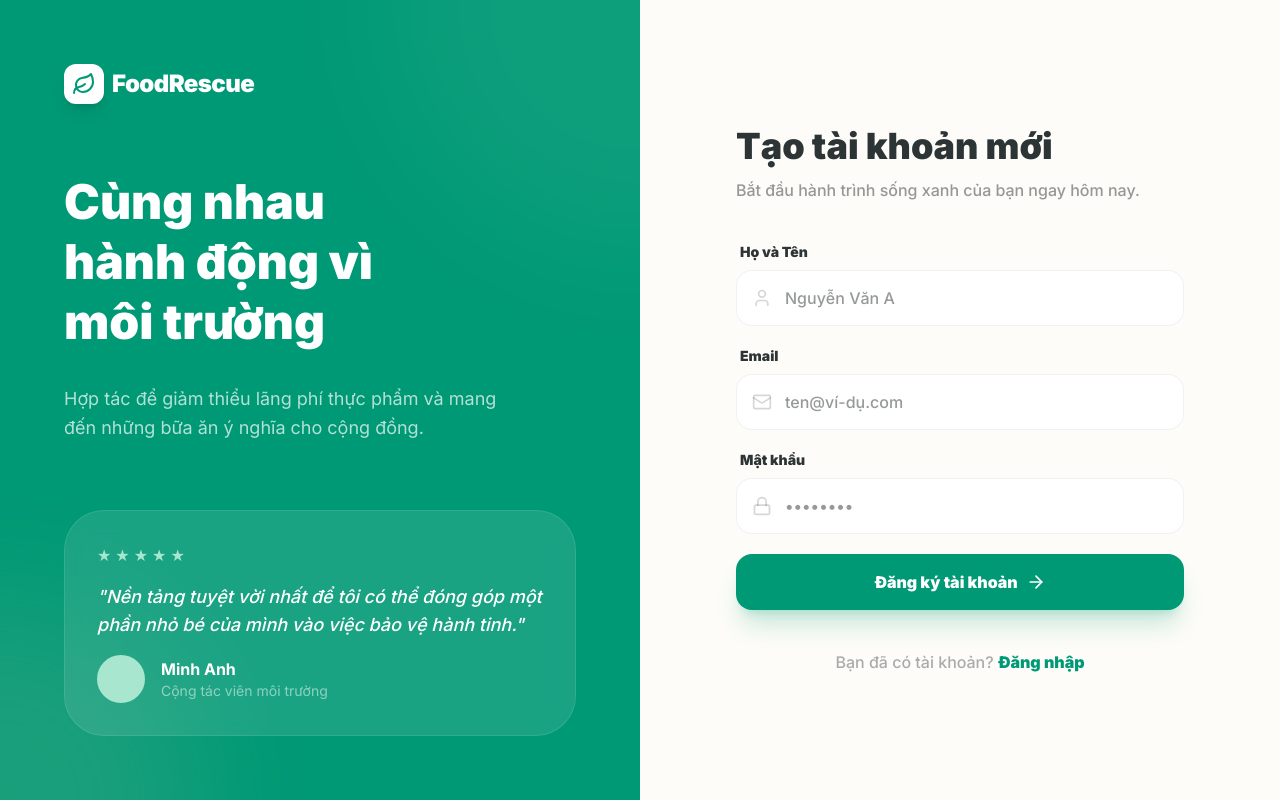
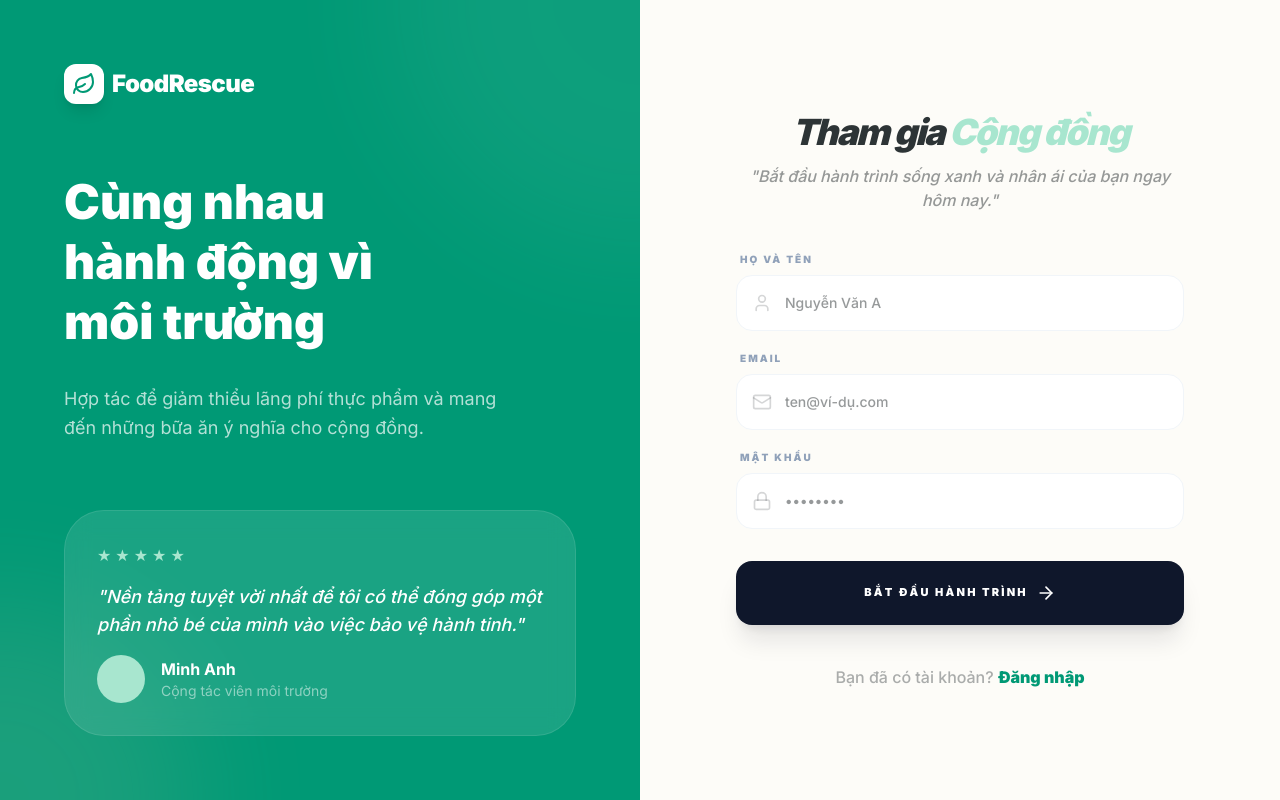
Before and after one commit to developerchidi/Food-Rescue, a Next.js app: page /register in a window 1280 px wide. Built offline with nearby package versions, Linux system fonts and the light colour scheme.

Commit message:
feat: re-design marketplace, add pagination, and strengthen security

```diff
--- a/src/app/(auth)/register/page.tsx
+++ b/src/app/(auth)/register/page.tsx
@@ -44,19 +44,22 @@ export default function RegisterPage() {
 
   return (
     <AuthLayout>
-      <div className="mb-10">
-        <h1 className="text-4xl font-black text-[#2d3436] mb-3">Tạo tài khoản mới</h1>
-        <p className="text-foreground/50 font-medium">Bắt đầu hành trình sống xanh của bạn ngay hôm nay.</p>
+      <div className="mb-10 text-center">
+        <h1 className="text-4xl font-black text-[#2d3436] mb-3 tracking-tighter italic">Tham gia <span className="text-mint-primary">Cộng đồng</span></h1>
+        <p className="text-foreground/50 font-medium italic">"Bắt đầu hành trình sống xanh và nhân ái của bạn ngay hôm nay."</p>
       </div>
 
-      <form onSubmit={handleSubmit} className="space-y-5">
+      <form onSubmit={handleSubmit} className="space-y-8">
         {error && (
           <div className="p-4 bg-red-50 border border-red-100 text-red-600 rounded-2xl text-sm font-bold animate-shake">
             {error}
           </div>
         )}
+
+
+        <div className="space-y-5">
           <div>
-          <label className="block text-sm font-black text-[#2d3436] mb-2 px-1 text-left">Họ và Tên</label>
+            <label className="block text-[10px] font-black text-slate-400 uppercase tracking-[0.2em] mb-2 px-1">Họ và Tên</label>
             <div className="relative group">
               <div className="absolute left-4 top-1/2 -translate-y-1/2 text-foreground/20 group-focus-within:text-mint-darker transition-colors">
                 <User size={20} />
@@ -66,13 +69,13 @@ export default function RegisterPage() {
                 type="text"
                 placeholder="Nguyễn Văn A"
                 required
-              className="w-full h-14 pl-12 pr-4 bg-white border border-black/5 rounded-2xl focus:outline-none focus:border-mint-primary focus:ring-4 focus:ring-mint-primary/10 transition-all font-medium"
+                className="w-full h-14 pl-12 pr-4 bg-white border border-slate-100 rounded-2xl focus:outline-none focus:border-mint-primary focus:ring-4 focus:ring-mint-primary/10 transition-all font-medium text-sm"
               />
             </div>
           </div>
 
           <div>
-          <label className="block text-sm font-black text-[#2d3436] mb-2 px-1 text-left">Email</label>
+            <label className="block text-[10px] font-black text-slate-400 uppercase tracking-[0.2em] mb-2 px-1">Email</label>
             <div className="relative group">
               <div className="absolute left-4 top-1/2 -translate-y-1/2 text-foreground/20 group-focus-within:text-mint-darker transition-colors">
                 <Mail size={20} />
@@ -82,13 +85,13 @@ export default function RegisterPage() {
                 type="email"
                 placeholder="ten@ví-dụ.com"
                 required
-              className="w-full h-14 pl-12 pr-4 bg-white border border-black/5 rounded-2xl focus:outline-none focus:border-mint-primary focus:ring-4 focus:ring-mint-primary/10 transition-all font-medium"
+                className="w-full h-14 pl-12 pr-4 bg-white border border-slate-100 rounded-2xl focus:outline-none focus:border-mint-primary focus:ring-4 focus:ring-mint-primary/10 transition-all font-medium text-sm"
               />
             </div>
           </div>
 
           <div>
-          <label className="block text-sm font-black text-[#2d3436] mb-2 px-1 text-left">Mật khẩu</label>
+            <label className="block text-[10px] font-black text-slate-400 uppercase tracking-[0.2em] mb-2 px-1">Mật khẩu</label>
             <div className="relative group">
               <div className="absolute left-4 top-1/2 -translate-y-1/2 text-foreground/20 group-focus-within:text-mint-darker transition-colors">
                 <Lock size={20} />
@@ -98,17 +101,18 @@ export default function RegisterPage() {
                 type="password"
                 placeholder="••••••••"
                 required
-              className="w-full h-14 pl-12 pr-4 bg-white border border-black/5 rounded-2xl focus:outline-none focus:border-mint-primary focus:ring-4 focus:ring-mint-primary/10 transition-all font-medium"
+                className="w-full h-14 pl-12 pr-4 bg-white border border-slate-100 rounded-2xl focus:outline-none focus:border-mint-primary focus:ring-4 focus:ring-mint-primary/10 transition-all font-medium text-sm"
               />
+            </div>
           </div>
         </div>
 
         <button
           type="submit"
           disabled={loading}
-          className="w-full h-14 text-white font-black rounded-2xl shadow-xl transition-all active:scale-[0.98] flex items-center justify-center gap-2 bg-mint-darker shadow-mint-darker/20 hover:shadow-mint-darker/30 disabled:opacity-50"
+          className="w-full h-16 text-white font-black rounded-2xl shadow-xl transition-all active:scale-[0.98] flex items-center justify-center gap-2 bg-slate-900 shadow-slate-900/10 hover:bg-slate-800 disabled:opacity-50 text-[11px] uppercase tracking-[0.2em]"
         >
-          {loading ? "Đang xử lý..." : "Đăng ký tài khoản"}
+          {loading ? "Đang xử lý..." : "Bắt đầu hành trình"}
           <ArrowRight size={20} />
         </button>
       </form>
--- a/src/app/rescue/confirm/[id]/page.tsx
+++ b/src/app/rescue/confirm/[id]/page.tsx
@@ -7,6 +7,9 @@ import RescueConfirmForm from "./RescueConfirmForm";
 import Navbar from "@/components/layout/Navbar";
 import Footer from "@/components/layout/Footer";
 
+import { auth } from "@/auth";
+import { redirect } from "next/navigation";
+
 interface ConfirmPageProps {
   params: Promise<{
     id: string;
@@ -14,7 +17,12 @@ interface ConfirmPageProps {
 }
 
 export default async function RescueConfirmPage({ params }: ConfirmPageProps) {
+  const session = await auth();
   const { id } = await params;
+
+  if (!session?.user?.id) {
+    redirect("/login");
+  }
 
   const post = await prisma.foodPost.findUnique({
     where: { id },
--- a/src/app/rescue/success/[id]/page.tsx
+++ b/src/app/rescue/success/[id]/page.tsx
@@ -7,6 +7,9 @@ import Image from "next/image";
 import Navbar from "@/components/layout/Navbar";
 import Footer from "@/components/layout/Footer";
 
+import { auth } from "@/auth";
+import { redirect } from "next/navigation";
+
 interface SuccessPageProps {
   params: Promise<{
     id: string;
@@ -14,7 +17,12 @@ interface SuccessPageProps {
 }
 
 export default async function RescueSuccessPage({ params }: SuccessPageProps) {
+  const session = await auth();
   const { id } = await params;
+
+  if (!session?.user?.id) {
+    redirect("/login");
+  }
 
   const donation = await prisma.donation.findUnique({
     where: { id },
@@ -28,6 +36,11 @@ export default async function RescueSuccessPage({ params }: SuccessPageProps) {
   });
 
   if (!donation) {
+    notFound();
+  }
+
+  // Security Check: Only the receiver can view their success page
+  if (donation.receiverId !== session.user.id) {
     notFound();
   }
 
--- a/src/components/features/marketplace/MarketplaceClient.tsx
+++ b/src/components/features/marketplace/MarketplaceClient.tsx
@@ -1,7 +1,7 @@
 "use client";
 
 import { useState } from "react";
-import { Search, Map as MapIcon, List, Filter, SlidersHorizontal, ChevronDown } from "lucide-react";
+import { Search, Map as MapIcon, List, Filter, SlidersHorizontal, ChevronDown, ChevronLeft, ChevronRight } from "lucide-react";
 import FoodCard from "../FoodCard";
 import dynamic from "next/dynamic";
 
@@ -25,6 +25,8 @@ export default function MarketplaceClient({ initialData }: MarketplaceClientProp
   const [viewMode, setViewMode] = useState<"list" | "map">("list");
   const [searchQuery, setSearchQuery] = useState("");
   const [activeCategory, setActiveCategory] = useState("all");
+  const [currentPage, setCurrentPage] = useState(1);
+  const ITEMS_PER_PAGE = 8;
 
   const filteredPosts = initialData.filter((post) => {
     const matchesSearch = post.title.toLowerCase().includes(searchQuery.toLowerCase()) ||
@@ -32,6 +34,21 @@ export default function MarketplaceClient({ initialData }: MarketplaceClientProp
     const matchesCategory = activeCategory === "all" || post.type === activeCategory;
     return matchesSearch && matchesCategory;
   });
+
+  // Reset to page 1 when filters change
+  const handleSearchChange = (val: string) => {
+    setSearchQuery(val);
+    setCurrentPage(1);
+  };
+
+  const handleCategoryChange = (val: string) => {
+    setActiveCategory(val);
+    setCurrentPage(1);
+  };
+
+  const totalPages = Math.ceil(filteredPosts.length / ITEMS_PER_PAGE);
+  const startIndex = (currentPage - 1) * ITEMS_PER_PAGE;
+  const paginatedPosts = filteredPosts.slice(startIndex, startIndex + ITEMS_PER_PAGE);
 
   return (
     <div className="container mx-auto px-6">
@@ -45,7 +62,7 @@ export default function MarketplaceClient({ initialData }: MarketplaceClientProp
             type="text"
             placeholder="Tìm món ăn, nhà hàng hoặc khu vực..."
             value={searchQuery}
-            onChange={(e) => setSearchQuery(e.target.value)}
+            onChange={(e) => handleSearchChange(e.target.value)}
             className="w-full h-16 pl-14 pr-6 bg-white border border-black/5 rounded-[2rem] focus:outline-none focus:ring-4 focus:ring-mint-primary/5 focus:border-mint-primary/30 transition-all font-medium text-lg shadow-sm"
           />
         </div>
@@ -93,17 +110,17 @@ export default function MarketplaceClient({ initialData }: MarketplaceClientProp
               <FilterChip
                 label="Tất cả bữa ăn"
                 active={activeCategory === "all"}
-                onClick={() => setActiveCategory("all")}
+                onClick={() => handleCategoryChange("all")}
               />
               <FilterChip
                 label="Mystery Boxes"
                 active={activeCategory === "MYSTERY_BOX"}
-                onClick={() => setActiveCategory("MYSTERY_BOX")}
+                onClick={() => handleCategoryChange("MYSTERY_BOX")}
               />
               <FilterChip
                 label="Món đơn lẻ"
                 active={activeCategory === "INDIVIDUAL"}
-                onClick={() => setActiveCategory("INDIVIDUAL")}
+                onClick={() => handleCategoryChange("INDIVIDUAL")}
               />
             </div>
           </div>
@@ -143,7 +160,7 @@ export default function MarketplaceClient({ initialData }: MarketplaceClientProp
                 </div>
               ) : (
                 <div className="grid grid-cols-1 sm:grid-cols-2 lg:grid-cols-3 xl:grid-cols-4 gap-6">
-                  {filteredPosts.map((post) => (
+                  {paginatedPosts.map((post) => (
                     <FoodCard
                       key={post.id}
                       id={post.id}
@@ -158,6 +175,42 @@ export default function MarketplaceClient({ initialData }: MarketplaceClientProp
                       type={post.type}
                     />
                   ))}
+                </div>
+              )}
+
+              {/* Pagination UI */}
+              {totalPages > 1 && (
+                <div className="mt-16 flex items-center justify-center gap-4">
+                  <button
+                    onClick={() => setCurrentPage(p => Math.max(1, p - 1))}
+                    disabled={currentPage === 1}
+                    className="w-12 h-12 rounded-2xl border border-black/5 bg-white flex items-center justify-center text-foreground hover:bg-mint-primary hover:border-mint-primary transition-all disabled:opacity-20 disabled:hover:bg-white"
+                  >
+                    <ChevronLeft size={20} />
+                  </button>
+
+                  <div className="flex items-center gap-2">
+                    {Array.from({ length: totalPages }, (_, i) => i + 1).map((page) => (
+                      <button
+                        key={page}
+                        onClick={() => setCurrentPage(page)}
+                        className={`w-12 h-12 rounded-2xl font-black transition-all ${currentPage === page
+                          ? "bg-mint-darker text-white shadow-lg shadow-mint-darker/20"
+                          : "bg-white border border-black/5 text-foreground/40 hover:border-mint-primary"
+                          }`}
+                      >
+                        {page}
+                      </button>
+                    ))}
+                  </div>
+
+                  <button
+                    onClick={() => setCurrentPage(p => Math.min(totalPages, p + 1))}
+                    disabled={currentPage === totalPages}
+                    className="w-12 h-12 rounded-2xl border border-black/5 bg-white flex items-center justify-center text-foreground hover:bg-mint-primary hover:border-mint-primary transition-all disabled:opacity-20 disabled:hover:bg-white"
+                  >
+                    <ChevronRight size={20} />
+                  </button>
                 </div>
               )}
             </>
```
Lines whose indentation alone changed are shown as unchanged.
